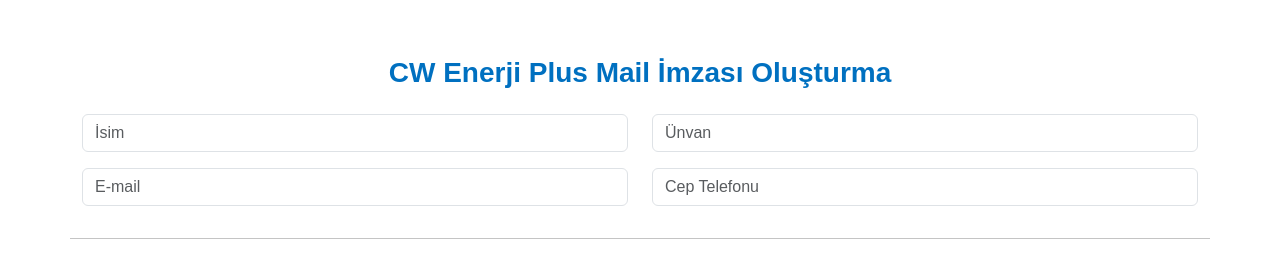
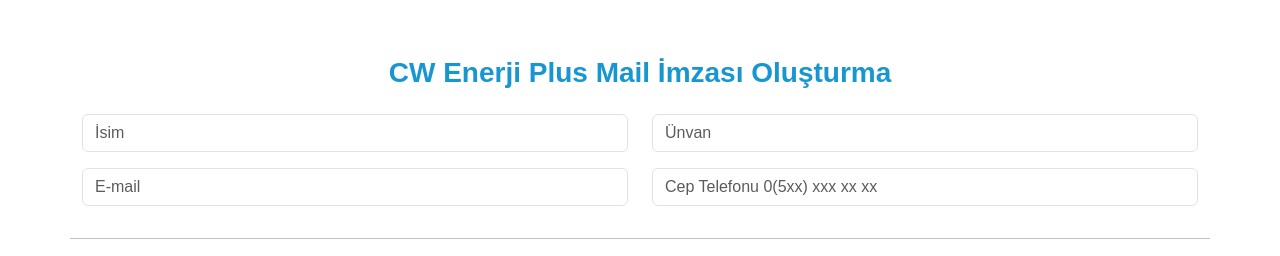
Before and after one commit to ibrahimgirisken/signature-app, a Next.js app: page /signature in a window 1280 px wide. Shown: the top 256 px of the page. Built offline with nearby package versions, Linux system fonts and the light colour scheme.

Commit message:
2025-12-19-08-51

```diff
--- a/app/signature/page.tsx
+++ b/app/signature/page.tsx
@@ -5,6 +5,7 @@
 import Form from 'react-bootstrap/Form';
 import Row from 'react-bootstrap/Row';
 import SignatureView from './signature-view'
+import { formatPhone } from '../utils/formatPhone';
 
 function Signature({url}:{url?:string}) {
 
@@ -15,6 +16,8 @@
   const [mobilePhone, setMobilePhone] = React.useState('');
   const [address, setAddress] = React.useState('');
   const [logo, setLogo] = React.useState('');
+  const [domain_name, setDomainName] = React.useState('');
+  const [googleUrlLink, setGoogleUrlLink] = React.useState('');
 
  useEffect(() => {
   if (!url) return;
@@ -25,10 +28,12 @@
       if (!res.ok) throw new Error(`HTTP ${res.status}`);
 
       const json = await res.json();
-      const addressData=json.data.adres+' '+json.data.ilce_name +' / '+json.data.il_name;
+      const addressData=json.iletisim.adres;
       setAddress(addressData);
-      setPhone(json.data.phone);
+      setPhone(json.iletisim.tel);
       setLogo(json.data.img);
+      setDomainName(json.data.domain_name);
+      setGoogleUrlLink(json.iletisim.google_url);
       console.log(json.data);
     } catch (error) {
       console.log("Error fetching data:", error);
@@ -45,14 +50,16 @@
     email,
     phone,
     mobilePhone,
+    googleUrlLink,
     address,
     logo,
+    domain_name,
   }
   return (
     <>
    <Container className='mt-5 mb-3'>
                 <Row className='mb-4'>
-                    <h5 className='text-center mt-2 mb-4 fw-bold fs-3' style={{color:'#0070C0'}}>CW Enerji Plus Mail İmzası Oluşturma</h5>
+                    <h5 className='text-center mt-2 mb-4 fw-bold fs-3' style={{color:'#1796d2'}}>CW Enerji Plus Mail İmzası Oluşturma</h5>
                     <Form>
                         <Form.Group as={Row} className="mb-3" controlId="formPlaintextName">
                             <Col sm="6">
@@ -66,14 +73,14 @@
                                 <Form.Control type="text" className="mb-3" placeholder="E-mail" value={email??''} onChange={(e) => setEmail(e.target.value)} />
                             </Col>
                             <Col sm="6">
-                                <Form.Control type="text" className="mb-3" placeholder="Cep Telefonu" value={mobilePhone??''} onChange={(e) => setMobilePhone(e.target.value)} />
+                                <Form.Control type="text" className="mb-3" placeholder="Cep Telefonu 0(5xx) xxx xx xx" value={mobilePhone??''} onChange={(e) => setMobilePhone(formatPhone(e.target.value))} />
                             </Col>
                         </Form.Group>
                     </Form>
                 <hr/>
                 </Row>
             </Container>
-    <SignatureView datas={datas} />
+    <SignatureView datas={datas}/>
     </>
   )
 }
--- a/app/signature/signature-view.tsx
+++ b/app/signature/signature-view.tsx
@@ -3,7 +3,7 @@
 import { useState } from 'react';
 import { Container } from 'react-bootstrap'
 
-function SignatureView({datas}:{datas:{fullName:string, department:string, email:string, phone:string,mobilePhone:string, address:string, logo:string}}) {
+function SignatureView({datas}:{datas:{fullName:string, department:string, email:string, phone:string,mobilePhone:string, address:string, logo:string, domain_name:string, googleUrlLink:string}}) {
   const signatureDatas={
     fullName: '',
     department: '',
@@ -12,6 +12,8 @@
     mobilePhone:'',
     address:'',
     logo:'',
+    domain_name:'',
+    googleUrlLink:'',
   }
   const [signatureData, setSignatureData] = useState(signatureDatas);
   React.useEffect(() => {
@@ -273,7 +275,7 @@
      <v:path o:extrusionok="f" gradientshapeok="t" o:connecttype="rect"/>
      <o:lock v:ext="edit" aspectratio="t"/>
     </v:shapetype><v:shape id="Resim_x0020_57" o:spid="_x0000_s1027" type="#_x0000_t75"
-     href="https://www.google.com/search?sca_esv=397bf5706f45ee43&rlz=1C1GCEU_trTR980TR980&si=AMgyJEtREmoPL4P1I5IDCfuA8gybfVI2d5Uj7QMwYCZHKDZ-EzDRH9c7qGj4uMVBD4EGKExAGvGDFCcjNj4BJJ9f9GeI8nigCyQMzCb1fnZH98BRcrCnSlz4ZPWCy_pL5PnBZbdlOTW3Gkp9XIIypGhMAXIrxJyo5tHRjGna_YvUVdl3OC85j9M%3D&q=CW+ENERJ%C4%B0+M%C3%9CH.+T%C4%B0C.+VE+SAN.+A.%C5%9E.+Yorumlar&sa=X&ved=2ahUKEwihtdS-1NCOAxVCQvEDHQmSF1EQ0bkNegQINhAE&biw=1745&bih=835&dpr=1.1"
+     href="${signatureData.googleUrlLink}" alt=""
      style='position:absolute;margin-left:30pt;margin-top:-.2pt;width:140.25pt;
      height:62.65pt;z-index:251659264;visibility:visible;mso-wrap-style:square;
      mso-width-percent:0;mso-height-percent:0;mso-wrap-distance-left:9pt;
@@ -289,7 +291,7 @@
     </v:shape><![endif]-->
                                     <![if !vml]><span style='mso-ignore:vglayout;
     position:absolute;z-index:251659264;margin-left:40px;margin-top:0px;
-    width:187px;height:84px'><a href="https://www.google.com/search?hl=tr-TR&gl=tr&q=TommaTech+GmbH,+Zeppelinstra%C3%9Fe+14,+85748+Garching+bei+M%C3%BCnchen,+Almanya&ludocid=1508749390886505299&lsig=AB86z5WXM8Xyaz4DHAIzdDSV-8vs#lrd=0x479e7398c56f903d:0x14f02793cae08b53,3"><img
+    width:187px;height:84px'><a href="${signatureData.googleUrlLink}" target="_blank"><img
                                                 border=0 width=230 height=120
                                                 src="gorusleriniz-degerli.png" title=""
                                                 v:shapes="Resim_x0020_57"></a></span>
@@ -344,7 +346,7 @@
         </table>
         <table class=MsoNormalTable cellspacing=0 cellpadding=0 width=1000 style='margin-top:2pt;width:8.0in;border-collapse:collapse;mso-yfti-tbllook:1184;mso-padding-alt:
  0in 0in 0in 0in'>
-            <tr style='mso-yfti-irow:0;mso-yfti-firstrow:yes'>
+            <tr style='mso-yfti-irow:0;mso-yfti-firstrow:yes;'>
                      <td width=110 valign=top style='width:95.8pt;border:none;padding:0.5in 0.2in 0.3in .1in'>
                     <p class=MsoNormal style='line-height:105%'>
                         <!--[if gte vml 1]><v:shape
@@ -361,10 +363,10 @@
       o:title="metin, cihaz, ölçü aleti içeren bir resim&#10;&#10;Açıklama otomatik olarak oluşturuldu"/>
      <w:wrap type="tight"/>
     </v:shape><![endif]-->
-                        <a href="https://cwplusbursa.cw-enerji.com" target="_blank"><span style='font-family:"Times New Roman",serif;color:black;mso-no-proof:yes;
+                        <a href="https://${signatureData.domain_name}.cw-enerji.com" target="_blank"><span style='font-family:"Times New Roman",serif;color:black;mso-no-proof:yes;
     text-decoration:none;text-underline:none'>
                                 <![if !vml]><img width=250 height=116
-                                    src="${signatureData.logo?signatureData.logo:'cw-enerji-plus.webp'}" style="border-radius:12px"
+                                    src="${signatureData.logo?signatureData.logo:'cw-enerji-plus.webp'}"
                                     alt="metin içeren bir resim&#10;&#10;Açıklama otomatik olarak oluşturuldu"
                                     v:shapes="_x0000_i1041">
                                 <![endif]>
@@ -432,7 +434,7 @@
                             </span></a></p>
                 </td>
                 <td width=200 valign=top style='width:300pt;padding:0in 5.4pt 0in 5.4pt'>
-                    <p class=MsoNormal style='text-align:left;line-height:105%'><a href="cw-akademi.png" target="_blank"><span style='font-family:"Times New Roman",serif;
+                    <p class=MsoNormal style='text-align:left;line-height:105%'><a href="https://cw-enerji.com/tr/cw-akademi" target="_blank"><span style='font-family:"Times New Roman",serif;
     color:black;mso-no-proof:yes;text-decoration:none;text-underline:none'>
                                 <!--[if gte vml 1]><v:shape
      id="_x0000_i1038" type="#_x0000_t75" alt="çizim içeren bir resimAçıklama otomatik olarak oluşturuldu"
@@ -447,7 +449,7 @@
                                 <![endif]>
                             </span></a></p>
                 </td>
-                <td width=200 valign=top style='width:300pt.8pt;padding:0in 5.4pt 0in 5.4pt'>
+                <td width=200 valign=top style='width:300pt;padding:0in 5.4pt 0in 5.4pt'>
                     <p class=MsoNormal style='text-align:left;line-height:105%'><a href="https://indir.cw-enerji.com/tr/index.html" target="_blank">
                     <span style='font-family:"Times New Roman",serif;
     color:black;mso-no-proof:yes;text-decoration:none;text-underline:none'>
--- /dev/null
+++ b/app/utils/formatPhone.tsx
@@ -0,0 +1,21 @@
+export function formatPhone(raw: string) {
+  const digits = raw.replace(/\D/g, "");      // sadece rakam
+  const d = digits.slice(0, 11);              // 0 ile başlıyorsa max 11
+
+  // 05xxxxxxxxx bekliyoruz
+  const p1 = d.slice(0, 1);   // 0
+  const p2 = d.slice(1, 4);   // 5xx
+  const p3 = d.slice(4, 7);   // xxx
+  const p4 = d.slice(7, 9);   // xx
+  const p5 = d.slice(9, 11);  // xx
+
+  let out = "";
+  if (p1) out += p1;
+  if (p2) out += ` (${p2}`;
+  if (p2.length === 3) out += `)`;
+  if (p3) out += ` ${p3}`;
+  if (p4) out += ` ${p4}`;
+  if (p5) out += ` ${p5}`;
+
+  return out.trim();
+}
```
Also changed, not shown: app/signature/client-form1.tsx (renamed from app/signature/client-form.tsx).
